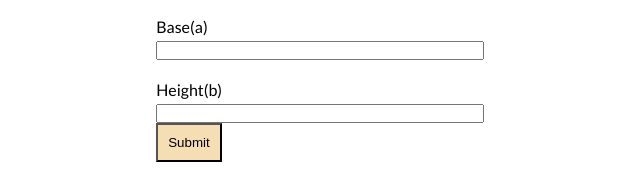
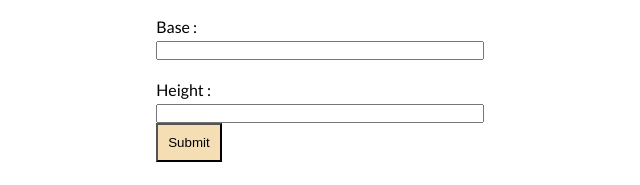
Before and after one commit to Nithish06/Fun-with-triangles, a plain HTML site: page hyp.html in a window 1280 px wide. Shown: the part 393-578 px from the top of the page, 320-960 px from the left. Drawn offline with Linux system fonts and the light colour scheme.

Commit message:
Style changes

```diff
--- a/hyp.html
+++ b/hyp.html
@@ -23,11 +23,11 @@
         <h1>Find Hypotenuse</h1>
         <p class="hyp-p">Enter the lengths of sides of right angle triangle</p>
         <div class="flex">
-          <label for="base">Base(a)</label>
+          <label for="base">Base : </label>
           <input class="input-field" id="base" type="number" />
         </div>
         <div class="flex">
-          <label for="height">Height(b)</label>
+          <label for="height">Height : </label>
           <input class="input-field" id="height" type="number" />
         </div>
 
```
